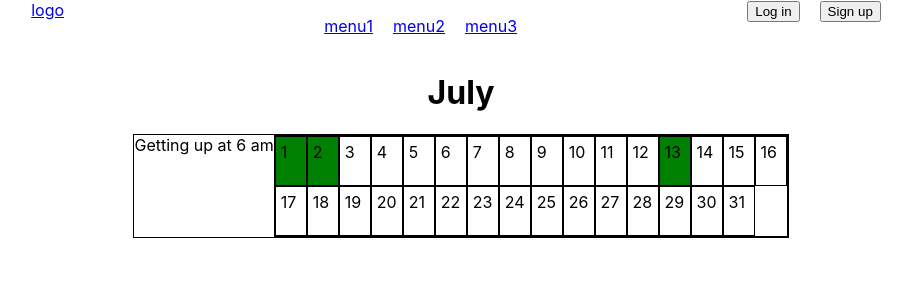
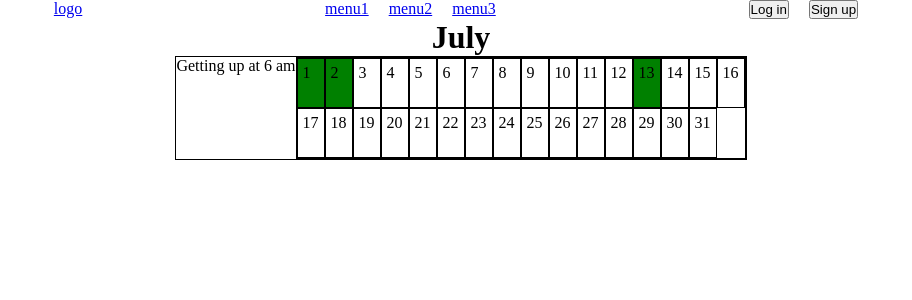
Before and after one commit to dongwook00/hello-cat, a React (Create React App) app: page / in a window 1280 px wide. Shown: the top 300 px of the page, without its empty margins (179-1091 px from the left). Built offline with nearby package versions, Linux system fonts and the light colour scheme.

Commit message:
update global style

```diff
--- a/src/index.css
+++ b/src/index.css
@@ -1,13 +1,8 @@
-body {
+*,
+*::before,
+*::after {
   margin: 0;
-  font-family: -apple-system, BlinkMacSystemFont, "Segoe UI", "Roboto", "Oxygen", "Ubuntu",
-    "Cantarell", "Fira Sans", "Droid Sans", "Helvetica Neue", sans-serif;
-  -webkit-font-smoothing: antialiased;
-  -moz-osx-font-smoothing: grayscale;
-}
-
-code {
-  font-family: source-code-pro, Menlo, Monaco, Consolas, "Courier New", monospace;
+  padding: 0;
 }
 
 ul {
```
